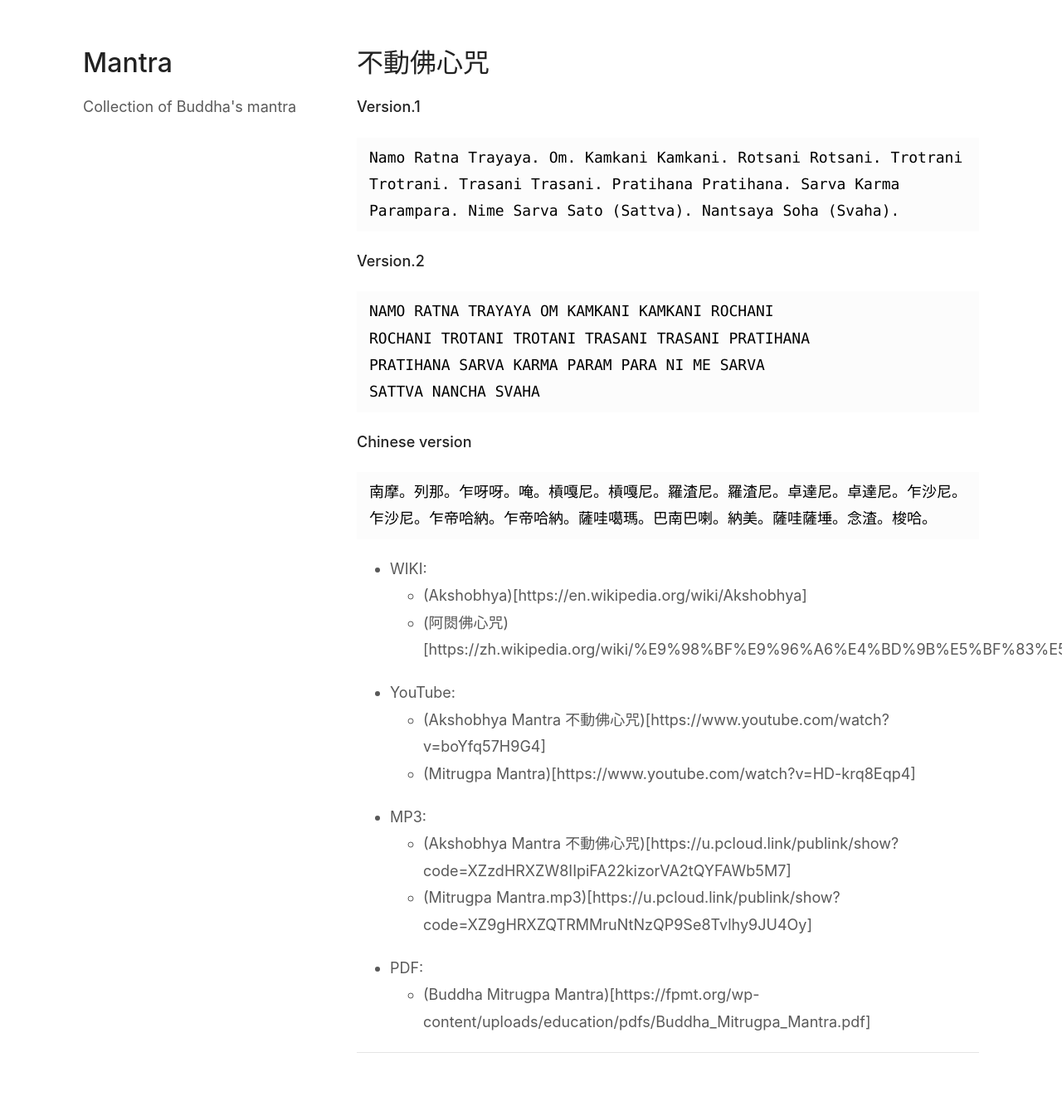
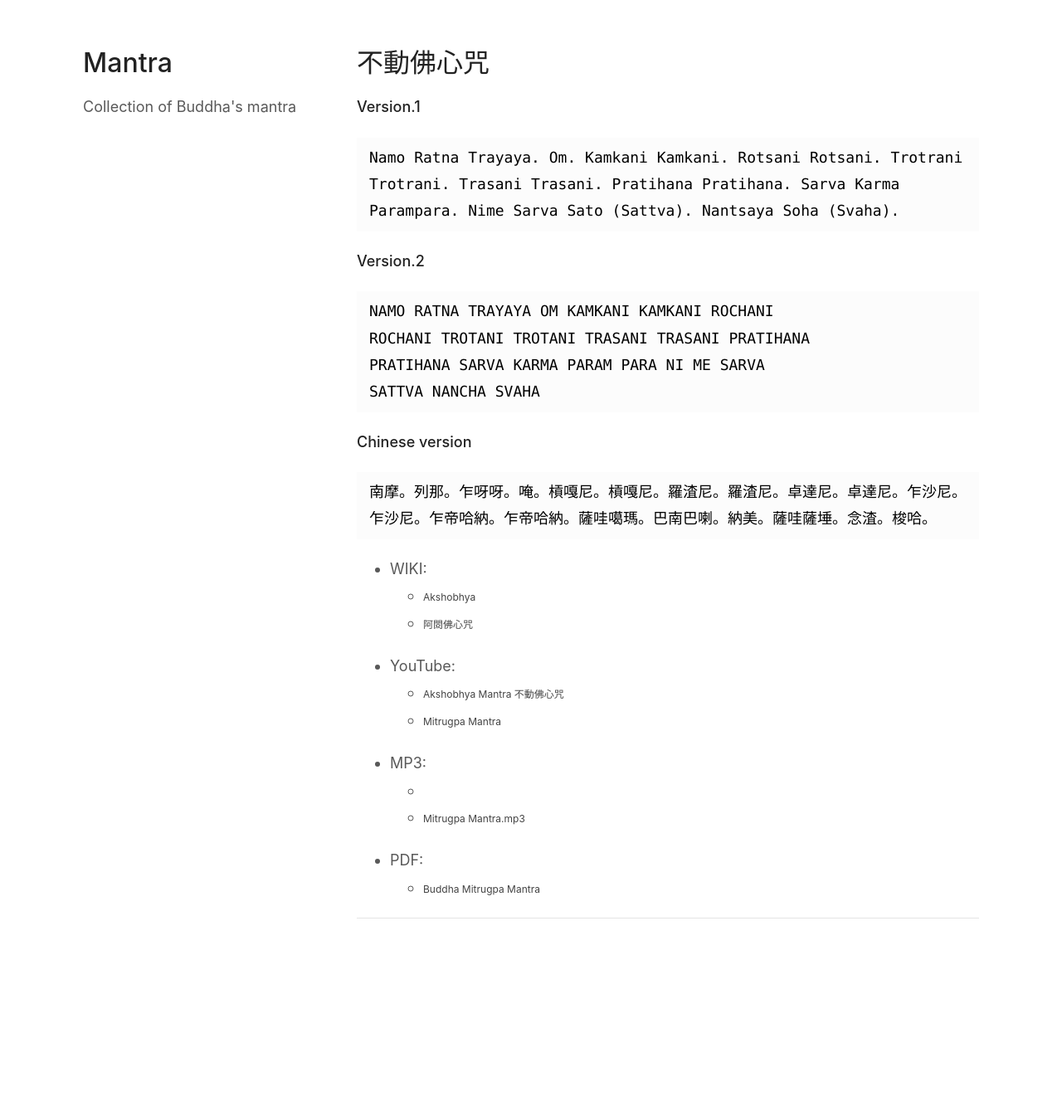
Before and after one commit to zenkarsha/mantra.unlink.men, a Jekyll site: the page built from index.md, in a window 1280 px wide. Shown: the whole page at 83% size. Built offline with Jekyll 4.4.1, drawn with Linux system fonts in a browser that asks for light colours; our own code applies the rules of GitHub Pages for plain Markdown files; after the commit the page ends 1177 px from its top, so only the background shows below that.

Commit message:
Update index.md

````diff
--- a/index.md
+++ b/index.md
@@ -25,15 +25,15 @@ SATTVA NANCHA SVAHA
 ```
 
 - WIKI:
-  - (Akshobhya)[https://en.wikipedia.org/wiki/Akshobhya]
-  - (阿閦佛心咒)[https://zh.wikipedia.org/wiki/%E9%98%BF%E9%96%A6%E4%BD%9B%E5%BF%83%E5%92%92]
+  - [Akshobhya](https://en.wikipedia.org/wiki/Akshobhya)
+  - [阿閦佛心咒](https://zh.wikipedia.org/wiki/%E9%98%BF%E9%96%A6%E4%BD%9B%E5%BF%83%E5%92%92)
 - YouTube:
-  - (Akshobhya Mantra 不動佛心咒)[https://www.youtube.com/watch?v=boYfq57H9G4]
-  - (Mitrugpa Mantra)[https://www.youtube.com/watch?v=HD-krq8Eqp4]
+  - [Akshobhya Mantra 不動佛心咒](https://www.youtube.com/watch?v=boYfq57H9G4)
+  - [Mitrugpa Mantra](https://www.youtube.com/watch?v=HD-krq8Eqp4)
 - MP3:
-  - (Akshobhya Mantra 不動佛心咒)[https://u.pcloud.link/publink/show?code=XZzdHRXZW8IIpiFA22kizorVA2tQYFAWb5M7]
-  - (Mitrugpa Mantra.mp3)[https://u.pcloud.link/publink/show?code=XZ9gHRXZQTRMMruNtNzQP9Se8Tvlhy9JU4Oy]
+  - [](https://u.pcloud.link/publink/show?code=XZzdHRXZW8IIpiFA22kizorVA2tQYFAWb5M7)
+  - [Mitrugpa Mantra.mp3](https://u.pcloud.link/publink/show?code=XZ9gHRXZQTRMMruNtNzQP9Se8Tvlhy9JU4Oy)
 - PDF:
-  - (Buddha Mitrugpa Mantra)[https://fpmt.org/wp-content/uploads/education/pdfs/Buddha_Mitrugpa_Mantra.pdf]
+  - [Buddha Mitrugpa Mantra](https://fpmt.org/wp-content/uploads/education/pdfs/Buddha_Mitrugpa_Mantra.pdf)
 
 ---
````
